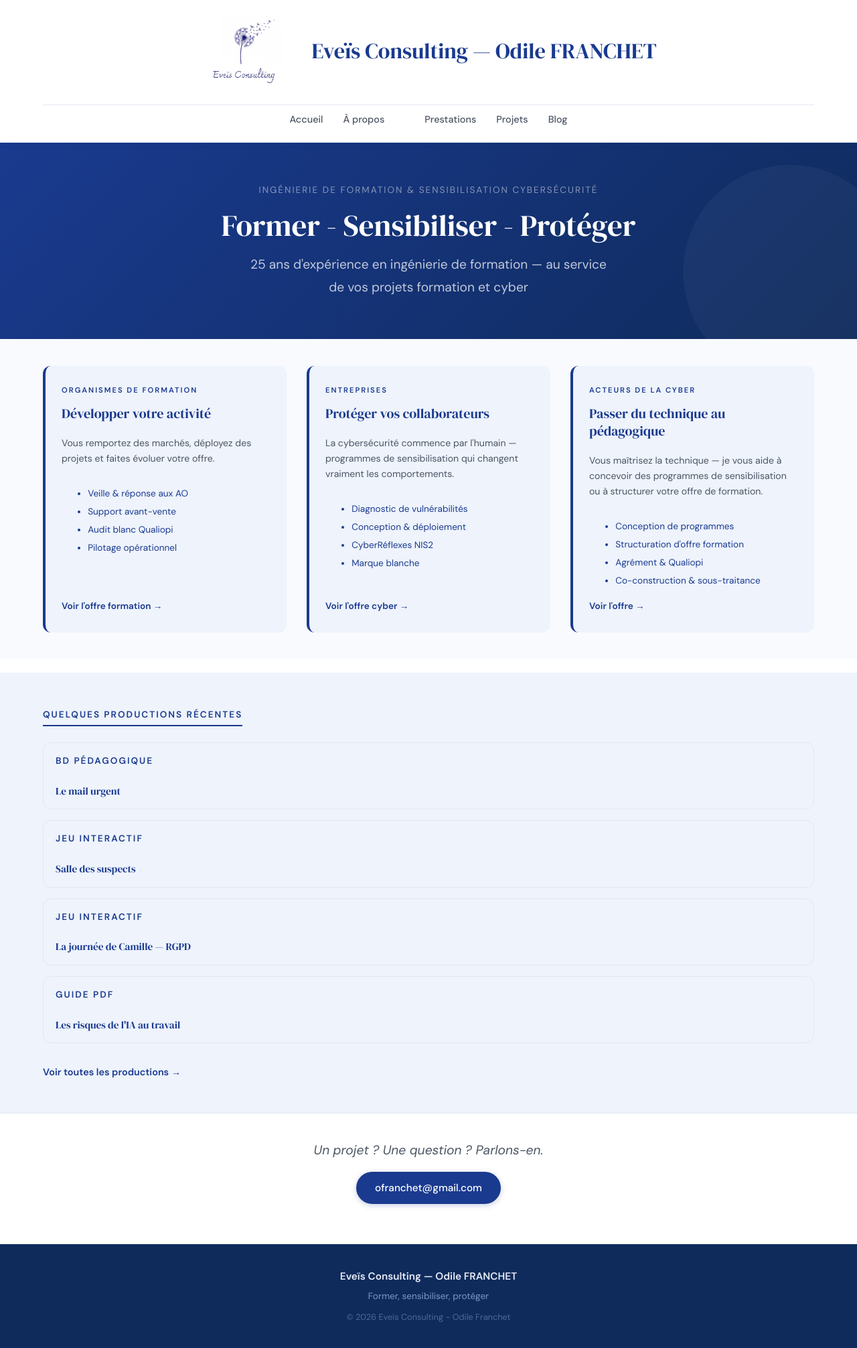
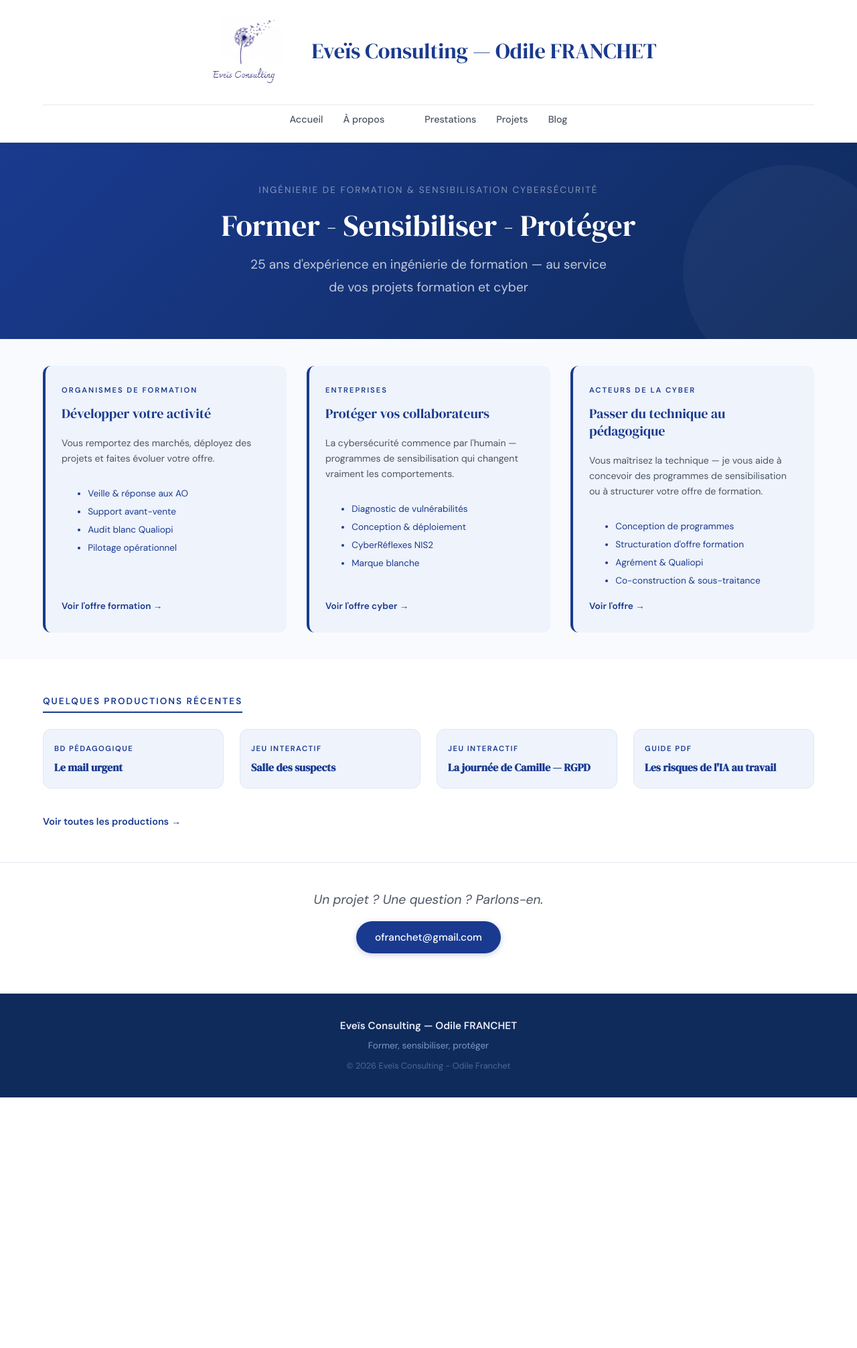
Before and after one commit to ofranchet73/eveis-consulting, a Jekyll site: the page built from index.html, in a window 1280 px wide. Shown: the whole page at 67% size. Built offline with Jekyll 4.4.1, drawn with Linux system fonts in a browser that asks for light colours; after the commit the page ends 1638 px from its top, so only the background shows below that.

Commit message:
Update index.html

```diff
--- a/index.html
+++ b/index.html
@@ -12,7 +12,6 @@
 <!-- Trois cartes identiques -->
 <div class="home-portes-wrap">
   <div class="home-portes-inner">
-
     <!-- Carte 1 -->
     <div class="home-porte">
       <div class="home-porte-tag">ORGANISMES DE FORMATION</div>
@@ -26,7 +25,6 @@
       </ul>
       <a href="/formation.html" class="home-porte-lien">Voir l'offre formation →</a>
     </div>
-
     <!-- Carte 2 -->
     <div class="home-porte">
       <div class="home-porte-tag">ENTREPRISES</div>
@@ -40,7 +38,6 @@
       </ul>
       <a href="/cyber.html" class="home-porte-lien">Voir l'offre cyber →</a>
     </div>
-
     <!-- Carte 3 -->
     <div class="home-porte">
       <div class="home-porte-tag">ACTEURS DE LA CYBER</div>
@@ -54,31 +51,30 @@
       </ul>
       <a href="/acteurs.html" class="home-porte-lien">Voir l'offre →</a>
     </div>
-
   </div>
 </div>
 
-<!-- Productions (style liste verticale, fond de section coloré) -->
+<!-- Productions : cartes horizontales (grille) -->
 <div class="home-productions">
   <div class="home-productions-inner">
     <p class="home-productions-label">QUELQUES PRODUCTIONS RÉCENTES</p>
     <div class="home-productions-list">
-      <div class="home-prod-item">
+      <a href="/bd_cyber_linea_v5.html" class="home-prod-item">
         <span class="home-prod-tag">BD PÉDAGOGIQUE</span>
         <span class="home-prod-title">Le mail urgent</span>
-      </div>
-      <div class="home-prod-item">
+      </a>
+      <a href="/salle_des_suspects.html" class="home-prod-item">
         <span class="home-prod-tag">JEU INTERACTIF</span>
         <span class="home-prod-title">Salle des suspects</span>
-      </div>
-      <div class="home-prod-item">
+      </a>
+      <a href="/journee_camille_rgpd.html" class="home-prod-item">
         <span class="home-prod-tag">JEU INTERACTIF</span>
         <span class="home-prod-title">La journée de Camille — RGPD</span>
-      </div>
-      <div class="home-prod-item">
+      </a>
+      <a href="/pdf/5-risques-IA-Guide-Cybersecurite.pdf" class="home-prod-item">
         <span class="home-prod-tag">GUIDE PDF</span>
         <span class="home-prod-title">Les risques de l'IA au travail</span>
-      </div>
+      </a>
     </div>
     <a href="/projets.html" class="home-productions-link">Voir toutes les productions →</a>
   </div>
@@ -210,10 +206,10 @@
   color: var(--blue) !important;
   text-decoration: underline;
 }
+/* Productions en grille avec cartes individuelles */
 .home-productions {
-  background: var(--blue-light);  /* fond bleu très clair pour la section */
   padding: 48px 0;
-  margin: 20px 0;
+  background: var(--white);
 }
 .home-productions-inner {
   max-width: var(--max-width);
@@ -231,28 +227,37 @@
   padding-bottom: 4px;
 }
 .home-productions-list {
+  display: grid;
+  grid-template-columns: repeat(4, 1fr);
+  gap: 24px;
+  margin-bottom: 30px;
+}
+.home-prod-item {
+  background: var(--blue-light);
+  border-radius: var(--radius);
+  padding: 20px 16px;
+  text-decoration: none;
+  transition: transform 0.2s, box-shadow 0.2s;
   display: flex;
   flex-direction: column;
-  gap: 16px;
-  margin-bottom: 24px;
+  gap: 8px;
 }
-.home-prod-item {
-  display: flex;
-  align-items: baseline;
-  gap: 24px;
-  flex-wrap: wrap;
+.home-prod-item:hover {
+  transform: translateY(-3px);
+  box-shadow: 0 8px 20px rgba(26,58,143,0.12);
 }
 .home-prod-tag {
-  font-size: 0.85rem;
-  font-weight: 700;
+  font-size: 0.7rem;
+  font-weight: 600;
+  text-transform: uppercase;
+  letter-spacing: 1.5px;
   color: var(--blue);
-  min-width: 140px;
-  text-transform: uppercase;
 }
 .home-prod-title {
-  font-size: 0.95rem;
+  font-size: 1rem;
+  font-weight: 600;
   color: var(--blue);
-  font-weight: 500;
+  line-height: 1.3;
 }
 .home-productions-link {
   display: inline-block;
@@ -290,25 +295,27 @@
 .btn-email:hover {
   background: var(--accent);
 }
-@media (max-width: 768px) {
-  .home-portes-inner {
-    grid-template-columns: 1fr;
-  }
-  .hero h1 {
-    font-size: 2rem;
-  }
-  .home-prod-item {
-    flex-direction: column;
-    gap: 4px;
-  }
-  .home-prod-tag {
-    min-width: auto;
-  }
-}
 .site-title:hover {
   color: var(--blue) !important;
 }
 .nav-link:hover {
   border-bottom-color: var(--blue) !important;
 }
+@media (max-width: 768px) {
+  .home-portes-inner {
+    grid-template-columns: 1fr;
+  }
+  .home-productions-list {
+    grid-template-columns: repeat(2, 1fr);
+    gap: 16px;
+  }
+  .hero h1 {
+    font-size: 2rem;
+  }
+}
+@media (max-width: 480px) {
+  .home-productions-list {
+    grid-template-columns: 1fr;
+  }
+}
 </style>
```
